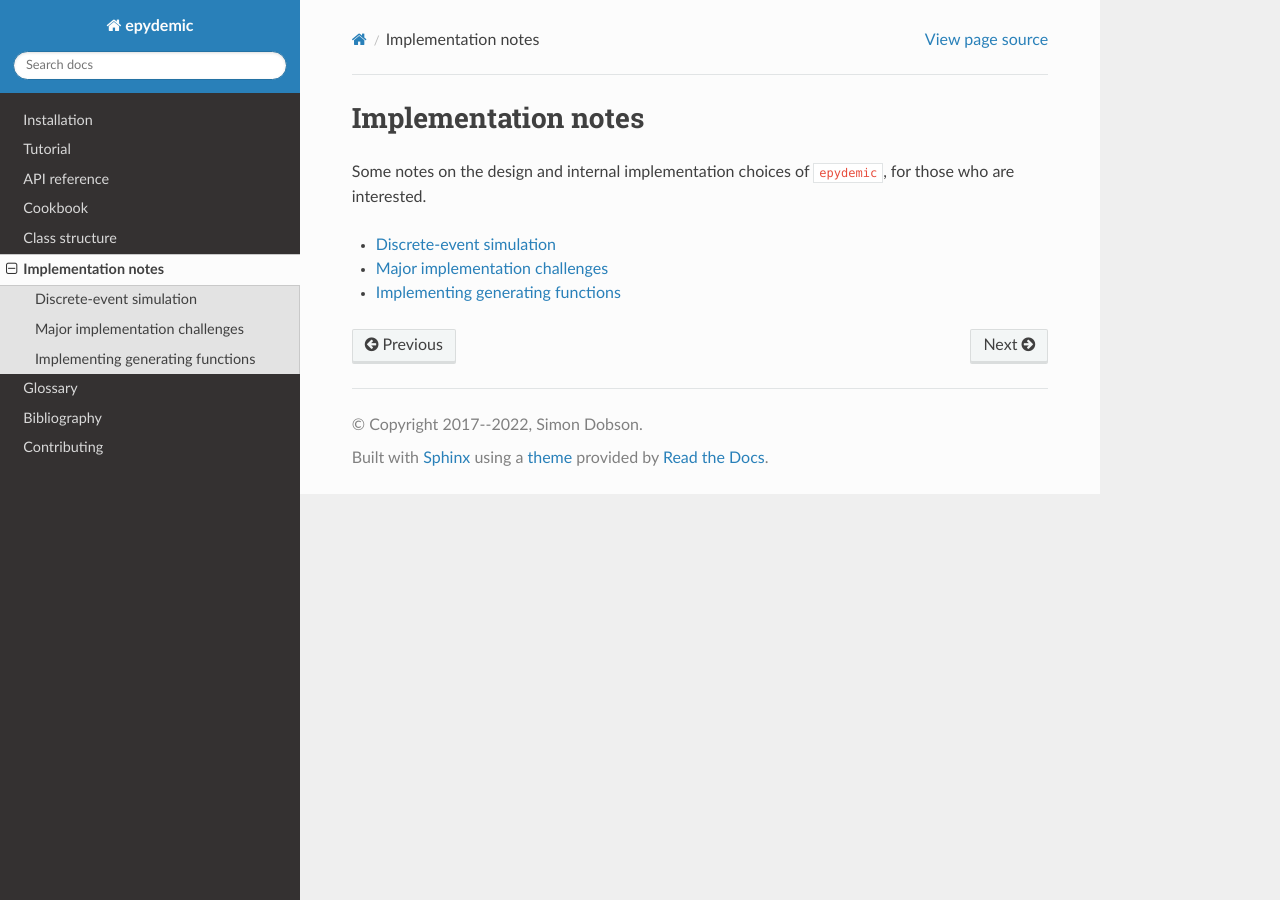
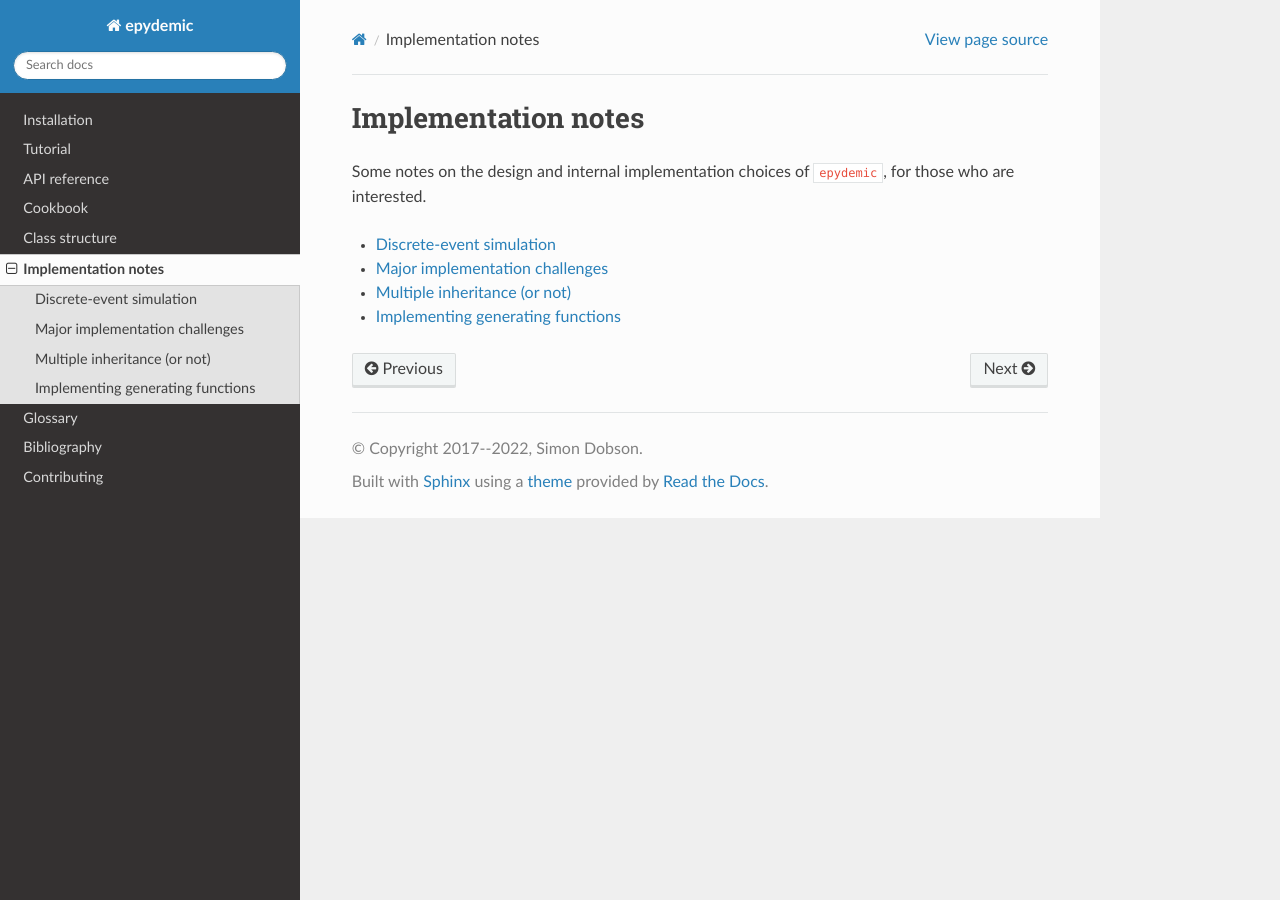
Before and after one commit to simoninireland/epydemic, a Sphinx documentation site: the page built from doc/implementation.rst, in a window 1280 px wide. Built offline with Sphinx 7.4.7 and the Read the Docs theme 2.0.0, drawn with Linux system fonts in a browser that asks for light colours.

Commit message:
New note

```diff
--- a/doc/implementation.rst
+++ b/doc/implementation.rst
@@ -9,4 +9,5 @@ for those who are interested.
 
     implementation/events.rst
     implementation/challenges.rst
+    implementation/no-multiple-inheritance.rst
     implementation/gf-maths.rst
```
